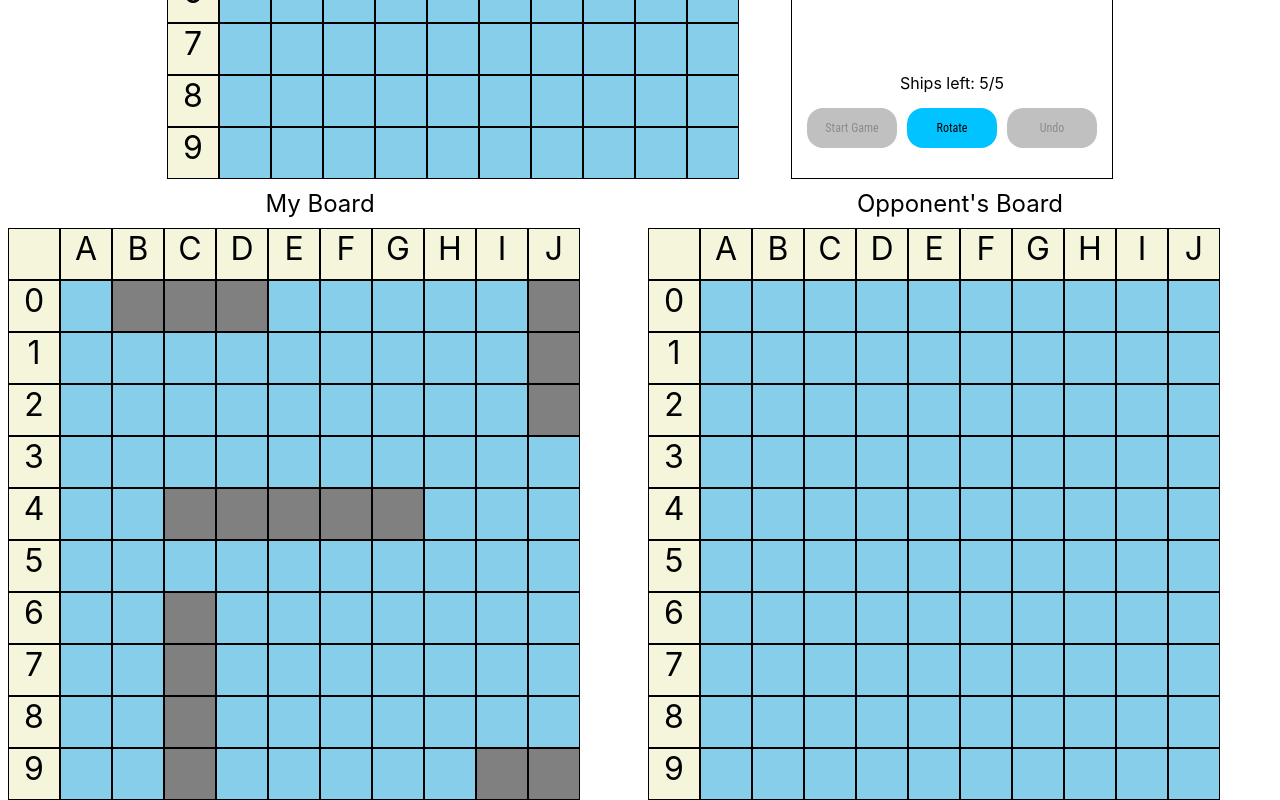
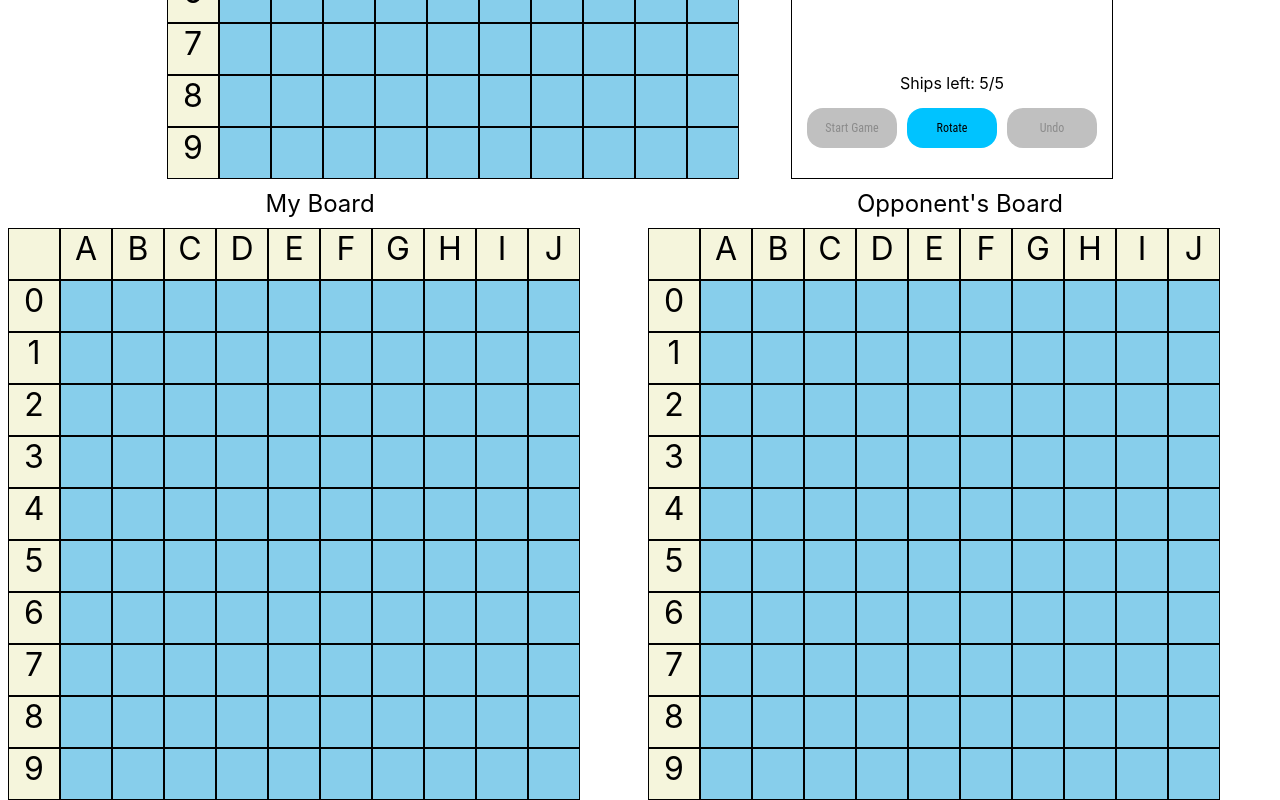
Before and after one commit to diballesteros/battleship, a React (Create React App) app: page / in a window 1280 px wide. Shown: the part 393-1193 px from the top of the page. Built offline with nearby package versions, Linux system fonts and the light colour scheme.

Commit message:
Initial adjustments to move game logic to game component from playerview

```diff
--- a/src/components/game/Game.js
+++ b/src/components/game/Game.js
@@ -12,7 +12,9 @@ class Game extends Component {
             computerShips: [],
             computerMoves: [...Array(100).keys()],
             lastSuccessfulMoves: [],
-            successfulComputerHit: false
+            successfulComputerHit: false,
+            playerMoves: [],
+            completedComputerMoves: []
         }
     };
 
@@ -84,14 +86,15 @@ class Game extends Component {
         } else if (this.state.computerMoves.includes(this.state.lastSuccessfulMoves[i] + 1) && !LASTCOLUMNSQUARES.includes(this.state.lastSuccessfulMoves[i])) {
             return (this.state.lastSuccessfulMoves[i] + 1);
         }
-    }
+    };
+
     getAdjacentVerticalSquare(i) {
         if (this.state.computerMoves.includes(this.state.lastSuccessfulMoves[i] + 10)) {
             return (this.state.lastSuccessfulMoves[i] + 10);
         } else if (this.state.computerMoves.includes(this.state.lastSuccessfulMoves[i] - 10)) {
             return (this.state.lastSuccessfulMoves[i] - 10);
         }
-    }
+    };
 
     setSuccessfulHit(move) {
         const modifiedSuccessfulMoves = this.state.lastSuccessfulMoves.slice();
@@ -107,7 +110,60 @@ class Game extends Component {
             successfulComputerHit: false,
             lastSuccessfulMoves: []
         });
-    }
+    };
+
+    isSunk(positions, isComputer) {
+        const sunkStatus = positions.every(position => position === true);
+        sunkStatus && console.log('You sunk my battleship!');
+        if (sunkStatus && isComputer === true) {
+            this.resetSuccessfulHit();
+        }
+        return sunkStatus;
+    };
+
+    resolveBoardState(move, shipId, ships, isComputer) {
+        const shipIndex = ships.findIndex(ship => ship.id === shipId);
+        const hitIndex = ships[shipIndex].positions.indexOf(move);
+        ships[shipIndex].hits[hitIndex] = true;
+        this.isSunk(ships[shipIndex].hits, isComputer);
+        return ships
+    };
+
+    receivePlayerAttack(shipId, playerMove) {
+        const modifiedPlayerMoves = this.state.playerMoves.slice();
+        modifiedPlayerMoves.push(playerMove);
+        let modifiedComputerShips = this.state.computerShips.slice();
+        if (!_.isNull(shipId)) {
+            modifiedComputerShips = this.resolveBoardState(playerMove, shipId, this.state.computerShips.slice(), false);
+        }
+
+        const modifiedComputerMoves = this.state.completedComputerMoves.slice();
+        const computerMove = this.getComputerMove();
+        modifiedComputerMoves.push(computerMove);
+        const modifiedPlayerShips = this.resolveComputerTurn(computerMove);
+
+        this.setState({
+            computerShips: modifiedComputerShips,
+            playerMoves: modifiedPlayerMoves,
+            completedComputerMoves: modifiedComputerMoves,
+            playerShips: modifiedPlayerShips
+        });
+    };
+
+    resolveComputerTurn(move) {
+        let modifiedPlayerShips = this.state.playerShips.slice();
+        let foundShip = -1;
+        modifiedPlayerShips.forEach((ship) => {
+            if (ship.positions.includes(move)) {
+                foundShip = ship.id
+            }
+        });
+        if (foundShip > -1) {
+            this.setSuccessfulHit(move);
+            modifiedPlayerShips = this.resolveBoardState(move, foundShip, modifiedPlayerShips, true);
+        }
+        return modifiedPlayerShips;
+    };
 
     render() {
         return (
@@ -115,9 +171,11 @@ class Game extends Component {
                 <ShipFactory
                     setShips={(builtShips, builtComputerShips) => this.setShips(builtShips, builtComputerShips)} />
                 <PlayerView
-                    getComputerMove={() => this.getComputerMove()}
-                    setSuccessfulHit={(move) => this.setSuccessfulHit(move)}
-                    resetSuccessfulHit={(() => this.resetSuccessfulHit())} />
+                    receivePlayerAttack={(shipId, playerMove) => this.receivePlayerAttack(shipId, playerMove)}
+                    playerShips={this.state.playerShips}
+                    playerMoves={this.state.playerMoves}
+                    computerShips={this.state.computerShips}
+                    completedComputerMoves={this.state.completedComputerMoves}/>
             </div>
         );
     };
--- a/src/components/playerview/PlayerView.js
+++ b/src/components/playerview/PlayerView.js
@@ -1,123 +1,13 @@
 import React, { Component } from 'react';
 import Gameboard from '../gameboard/Gameboard';
-import _ from 'lodash';
 import './PlayerView.css';
 
 class PlayerView extends Component {
     constructor(props) {
         super(props);
         this.state = {
-            playerShips: [
-                {
-                    id: 1,
-                    positions: [1, 2, 3],
-                    hits: [false, false, false]
-                },
-                {
-                    id: 2,
-                    positions: [9, 19, 29],
-                    hits: [false, false, false]
-                },
-                {
-                    id: 3,
-                    positions: [42, 43, 44, 45, 46],
-                    hits: [false, false, false, false, false]
-                },
-                {
-                    id: 4,
-                    positions: [98, 99],
-                    hits: [false, false]
-                },
-                {
-                    id: 5,
-                    positions: [62, 72, 82, 92],
-                    hits: [false, false, false, false]
-                }
-            ],
-            computerShips: [
-                {
-                    id: 1,
-                    positions: [1, 2, 3],
-                    hits: [false, false, false]
-                },
-                {
-                    id: 2,
-                    positions: [9, 19, 29],
-                    hits: [false, false, false]
-                },
-                {
-                    id: 3,
-                    positions: [42, 43, 44, 45, 46],
-                    hits: [false, false, false, false, false]
-                },
-                {
-                    id: 4,
-                    positions: [98, 99],
-                    hits: [false, false]
-                },
-                {
-                    id: 5,
-                    positions: [62, 72, 82, 92],
-                    hits: [false, false, false, false]
-                }
-            ],
-            playerMoves: [],
-            computerMoves: []
         }
-    }
-
-    isSunk(positions, isComputer) {
-        const sunkStatus = positions.every(position => position === true);
-        sunkStatus && console.log('You sunk my battleship!');
-        if (sunkStatus && isComputer === true) {
-            this.props.resetSuccessfulHit();
-        }
-        return sunkStatus;
-    }
-
-    resolveBoardState(move, shipId, ships, isComputer) {
-        const shipIndex = ships.findIndex(ship => ship.id === shipId);
-        const hitIndex = ships[shipIndex].positions.indexOf(move);
-        ships[shipIndex].hits[hitIndex] = true;
-        this.isSunk(ships[shipIndex].hits, isComputer);
-        return ships
     };
-
-    receivePlayerAttack(shipId, playerMove) {
-        const modifiedPlayerMoves = this.state.playerMoves.slice();
-        modifiedPlayerMoves.push(playerMove);
-        let modifiedComputerShips = this.state.computerShips.slice();
-        if (!_.isNull(shipId)) {
-            modifiedComputerShips = this.resolveBoardState(playerMove, shipId, this.state.computerShips.slice(), false);
-        }
-
-        const modifiedComputerMoves = this.state.computerMoves.slice();
-        const computerMove = this.props.getComputerMove();
-        modifiedComputerMoves.push(computerMove);
-        const modifiedPlayerShips = this.resolveComputerTurn(computerMove);
-
-        this.setState({
-            computerShips: modifiedComputerShips,
-            playerMoves: modifiedPlayerMoves,
-            computerMoves: modifiedComputerMoves,
-            playerShips: modifiedPlayerShips
-        });
-    };
-
-    resolveComputerTurn(move) {
-        let modifiedPlayerShips = this.state.playerShips.slice();
-        let foundShip = -1;
-        modifiedPlayerShips.forEach((ship) => {
-            if (ship.positions.includes(move)) {
-                foundShip = ship.id
-            }
-        });
-        if (foundShip > -1) {
-            this.props.setSuccessfulHit(move);
-            modifiedPlayerShips = this.resolveBoardState(move, foundShip, modifiedPlayerShips, true);
-        }
-        return modifiedPlayerShips;
-    }
 
     render() {
         return (
@@ -125,23 +15,23 @@ class PlayerView extends Component {
                 <div className='player_board'>
                     <label>My Board</label>
                     <Gameboard
-                        ships={this.state.playerShips}
+                        ships={this.props.playerShips}
                         myBoard={true}
                         origin={'Player'}
-                        playerMoves={this.state.computerMoves} />
+                        playerMoves={this.props.completedComputerMoves} />
                 </div>
                 <div data-testid='1' className='player_board'>
                     <label>Opponent's Board</label>
                     <Gameboard
-                        ships={this.state.computerShips}
+                        ships={this.props.computerShips}
                         myBoard={false}
-                        receivePlayerAttack={(shipId, i) => this.receivePlayerAttack(shipId, i)}
+                        receivePlayerAttack={(shipId, i) => this.props.receivePlayerAttack(shipId, i)}
                         origin={'Opponent'}
-                        playerMoves={this.state.playerMoves} />
+                        playerMoves={this.props.playerMoves} />
                 </div>
             </div>
         );
-    }
+    };
 }
 
 export default PlayerView;
--- a/src/components/shipfactory/ShipFactory.js
+++ b/src/components/shipfactory/ShipFactory.js
@@ -37,7 +37,7 @@ class ShipFactory extends Component {
             }
         }
         return false;
-    }
+    };
 
     isOccupied(positions, ships) {
         for (let i = 0; i < positions.length; i++) {
```
Also changed, not shown: 1 other file (tests, documents, lock files or other folders).
